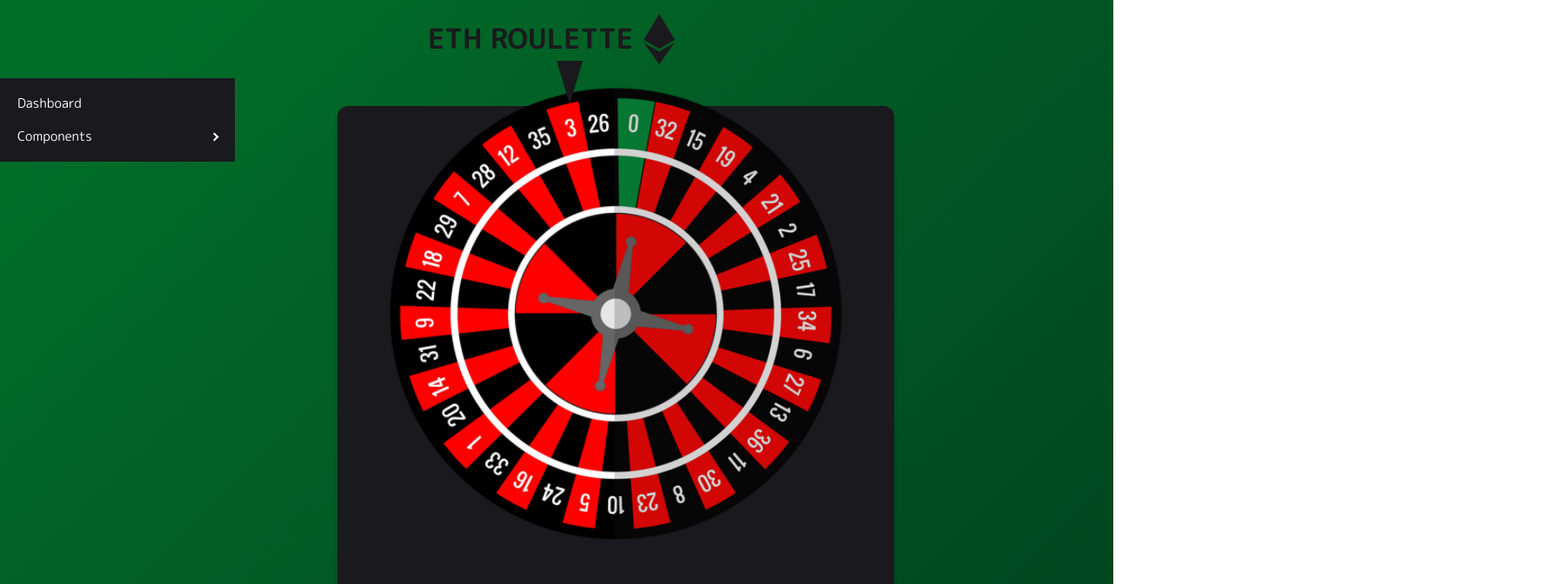
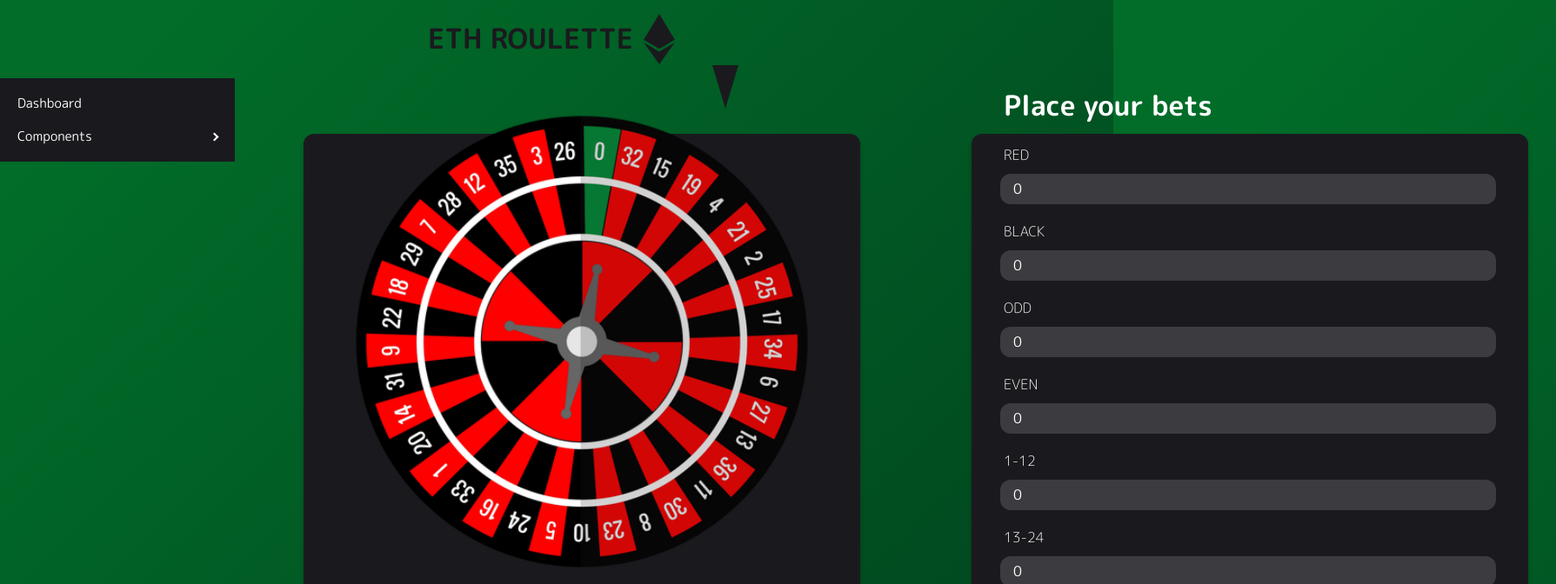
Before and after one commit to paolovic/eth_roulette, a React (Create React App) app: page /game in a window 1280 px wide. Shown: the top 672 px of the page at 87% size, 1789 px wide, since content can reach past the window. Built offline with nearby package versions, Linux system fonts and the light colour scheme; what @web3-react/core, @web3-react/injected-connector, helpers would draw is missing.

Commit message:
styles etc

```diff
--- a/src/components/views/RouletteWheel.js
+++ b/src/components/views/RouletteWheel.js
@@ -1,37 +1,156 @@
 import BaseContainer from 'components/ui/BaseContainer';
 import { Button } from 'components/ui/Button';
-import React, { useState } from 'react';
+import React, { useEffect, useState } from 'react';
 import 'styles/views/RouletteWheel.scss';
+import PropTypes from "prop-types";
 import wheel from './assets/roulette-wheel.png'
 
+const anglePerField = 360 / 37;
+const msPerRotation = 10000; //milliseconds per rotation
+const angularVelocity = 360 / msPerRotation; //angle per millisecond
+const fields = [0, 32, 15, 19, 4, 21, 2, 25, 17, 34, 6, 27, 13, 36, 11, 30, 8, 23, 10, 5, 24, 16, 33, 1, 20, 14, 31, 9, 22, 18, 29, 7, 28, 12, 35, 3, 26];
+const fieldsColors = ["green", "red", "black", "red", "black", "red", "black", "red", "black", "red", "black", "red", "black", "red", "black", "red", "black", "red", "black", "red", "black", "red", "black", "red", "black", "red", "black", "red", "black", "red", "black", "red", "black", "red", "black", "red", "black"];
+
+const FormField = props => {
+    return (
+        <div className="game field">
+            <label className="game label">
+                {props.label}
+            </label>
+            <input
+                className="game input"
+                placeholder="enter here.."
+                value={props.value}
+                onChange={e => props.onChange(e.target.value)}
+            />
+        </div>
+    );
+};
+
+FormField.propTypes = {
+    label: PropTypes.string,
+    value: PropTypes.number,
+    onChange: PropTypes.func,
+    type: PropTypes.string,
+    min: PropTypes.number
+};
+
+
 const RouletteWheel = () => {
-    const rotationSpeed = 10000;
+    const [betOnRed, setBetOnRed] = useState(0)
+    const [betOnBlack, setBetOnBlack] = useState(0)
+    const [betOnOdd, setBetOnOdd] = useState(0)
+    const [betOnEven, setBetOnEven] = useState(0)
+    const [betOn1To12, setBetOn1To12] = useState(0)
+    const [betOn13To24, setBetOn13To24] = useState(0)
+    const [betOn25To36, setBetOn25To36] = useState(0)
+    const [betOnNumber, setBetOnNumber] = useState(0)
     const [angle, setAngle] = useState(0);
     const [cssState, setCssState] = useState({ name: "wheel" });
 
-    const startRotation = async () => {
+    /* useEffect(() => {
+        console.log(angle);
+    }, [angle]); */
+
+    const startRotation = async (winningField) => {
         setCssState({
             name: "wheel start-rotate"
         });
-        var startTime = Date.now();
-        await new Promise(r => setTimeout(r, 1000));
+        const startTime = Date.now();
+        //make call to smart contract
+        await new Promise(r => setTimeout(r, 2534));
+        const endTime = Date.now();
+        const duration = endTime - startTime;
+        var currentAngle;
+        setAngle((previousAngle) => {
+            currentAngle = (previousAngle + duration * angularVelocity) % 360;
+            return currentAngle;
+        });
+        const currentPosition = Math.floor(currentAngle / anglePerField);
+        const currentAngleOffset = currentAngle - currentPosition * anglePerField;
+        currentAngle += currentAngleOffset;
+
+        const winningPosition = fields.indexOf(winningField);
+        const winningAngle = winningPosition * anglePerField;
+        var angleDif = winningAngle - currentAngle;
+        if (winningAngle < currentAngle) {
+            angleDif += 360
+        }
+        //console.log(winningAngle)
+        //setAngle(winningAngle);
+        setAngle((previousAngle) => {
+            var currentAngle2 = (previousAngle + angleDif) % 360;
+            //console.log(currentAngle2)
+            return currentAngle2;
+        });
+        var rotationDuration = angleDif / angularVelocity;
+        await new Promise(r => setTimeout(r, rotationDuration));
         setCssState({
             name: "wheel start-rotate stop-rotate"
         });
-        var endTime = Date.now();
-        var duration = endTime - startTime;
-        setAngle(angle + duration / rotationSpeed * 360);
-        console.log(angle);
     }
 
     return (
         <BaseContainer>
-            <div className="login container">
-                <div className="login form">
+            <div className="game container">
+                <div className="game form">
                     <div className='arrow'></div>
                     <img className={cssState.name} src={wheel} alt="Wheel" />
                     <Button className="wheel"
-                        onClick={startRotation}>SPIN</Button>
+                        onClick={() => startRotation(19)}>SPIN</Button>
+                </div>
+            </div>
+            <div className="game container">
+                <div className="game form">
+                    <h1>Place your bets</h1>
+                    <FormField
+                        label="Red"
+                        value={betOnRed}
+                        onChange={un => setBetOnRed(un)}
+                        type="number" min={0}
+                    />
+                    <FormField
+                        label="black"
+                        value={betOnBlack}
+                        onChange={n => setBetOnBlack(n)}
+                        type="number" min={0}
+                    />
+                    <FormField
+                        label="odd"
+                        value={betOnOdd}
+                        onChange={n => setBetOnOdd(n)}
+                        type="number" min={0}
+                    />
+                    <FormField
+                        label="even"
+                        value={betOnEven}
+                        onChange={n => setBetOnEven(n)}
+                        type="number" min={0}
+                    />
+                    <FormField
+                        label="1-12"
+                        value={betOn1To12}
+                        onChange={n => setBetOn1To12(n)}
+                        type="number" min={0}
+                    />
+                    <FormField
+                        label="13-24"
+                        value={betOn13To24}
+                        onChange={n => setBetOn13To24(n)}
+                        type="number" min={0}
+                    />
+                    <FormField
+                        label="25-36"
+                        value={betOn25To36}
+                        onChange={n => setBetOn25To36(n)}
+                        type="number" min={0}
+                    />
+                    <FormField
+                        label="Specific number"
+                        value={betOnNumber}
+                        onChange={n => setBetOnNumber(n)}
+                        type="number" min={0}
+                    />
                 </div>
             </div>
         </BaseContainer>
--- a/src/styles/ui/BaseContainer.scss
+++ b/src/styles/ui/BaseContainer.scss
@@ -12,11 +12,11 @@ $sidebar-color: $textColor;
   padding-right: 15px;
   max-width: $DESKTOP_WIDTH;
   color: $textColor;
+  display: flex;
+  flex-direction: row;
 
   &.sidebar {
     margin-left: 0px;
     padding-left: 0px;
-    display: flex;
-    flex-direction: row;
   }
 }
--- a/src/styles/views/Game.scss
+++ b/src/styles/views/Game.scss
@@ -7,7 +7,7 @@
   for more information visit https://sass-lang.com/guide
  */
 
-.game {
+/* .game {
   &.container {
     background: $background;
     padding: 1.5em;
@@ -29,6 +29,69 @@
   }
   & p,h2 {
     margin: 0.5em 0;
+  }
+} */
+
+@import 'styles/theme';
+
+.game {
+  &.container {
+    margin: 2em;
+    padding: 2em;
+    min-height: 300px;
+    /* we include the center mixin defined in _theme.scss and save three duplicate lines :) */
+    @include center;
+    flex-direction: column;
+  }
+  &.wheel {
+    display: flex;
+    flex-direction: column;
+    justify-content: center;
+    padding-left: 80px;
+    transform: translate(-50%, -50%);
+    display: flex;
+    justify-content: center;
+    margin: 5em;
+  }
+  &.form {
+    display: flex;
+    flex-direction: column;
+    justify-content: center;
+    width: 40em;
+    height: 40em;
+    font-size: 16px;
+    font-weight: 300;
+    padding-left: 37px;
+    padding-right: 37px;
+    border-radius: 0.75em;
+    background-color: $background;
+    transition: opacity 0.5s ease, transform 0.5s ease;
+    box-shadow: $dropShadow;
+  }
+  &.field {
+    display: flex;
+    flex-direction: column;
+    justify-content: center;
+  }
+  &.input {
+    height: 35px;
+    padding-left: 15px;
+    margin-left: -4px;
+    border: none;
+    border-radius: 0.75em;
+    margin-bottom: 20px;
+    background: transparentize(white, 0.85);
+    color: $textColor;
+  }
+  &.label {
+    color: $textColor;
+    margin-bottom: 10px;
+    text-transform: uppercase;
+    font-weight: 300;
+  }
+  &.button-container {
+    display: flex;
+    justify-content: center;
   }
 }
 
--- a/src/styles/views/Login.scss
+++ b/src/styles/views/Login.scss
@@ -2,21 +2,12 @@
 
 .login {
   &.container {
-    margin-top: 2em;
+    margin: 2em;
+    padding: 2em;
     min-height: 300px;
     /* we include the center mixin defined in _theme.scss and save three duplicate lines :) */
     @include center;
     flex-direction: column;
-  }
-  &.wheel {
-    display: flex;
-    flex-direction: column;
-    justify-content: center;
-    padding-left: 80px;
-    transform: translate(-50%, -50%);
-    display: flex;
-    justify-content: center;
-    margin: 5em;
   }
   &.form {
     display: flex;
--- a/src/styles/views/RouletteWheel.scss
+++ b/src/styles/views/RouletteWheel.scss
@@ -7,8 +7,8 @@
     border-right: 15px solid transparent;
     border-top: 50px solid $background;
     position: absolute;
-    left: 50%;
-    top: 70px;
+    left: 64%;
+    top: 75px;
     z-index: 2;
 }
 
```
